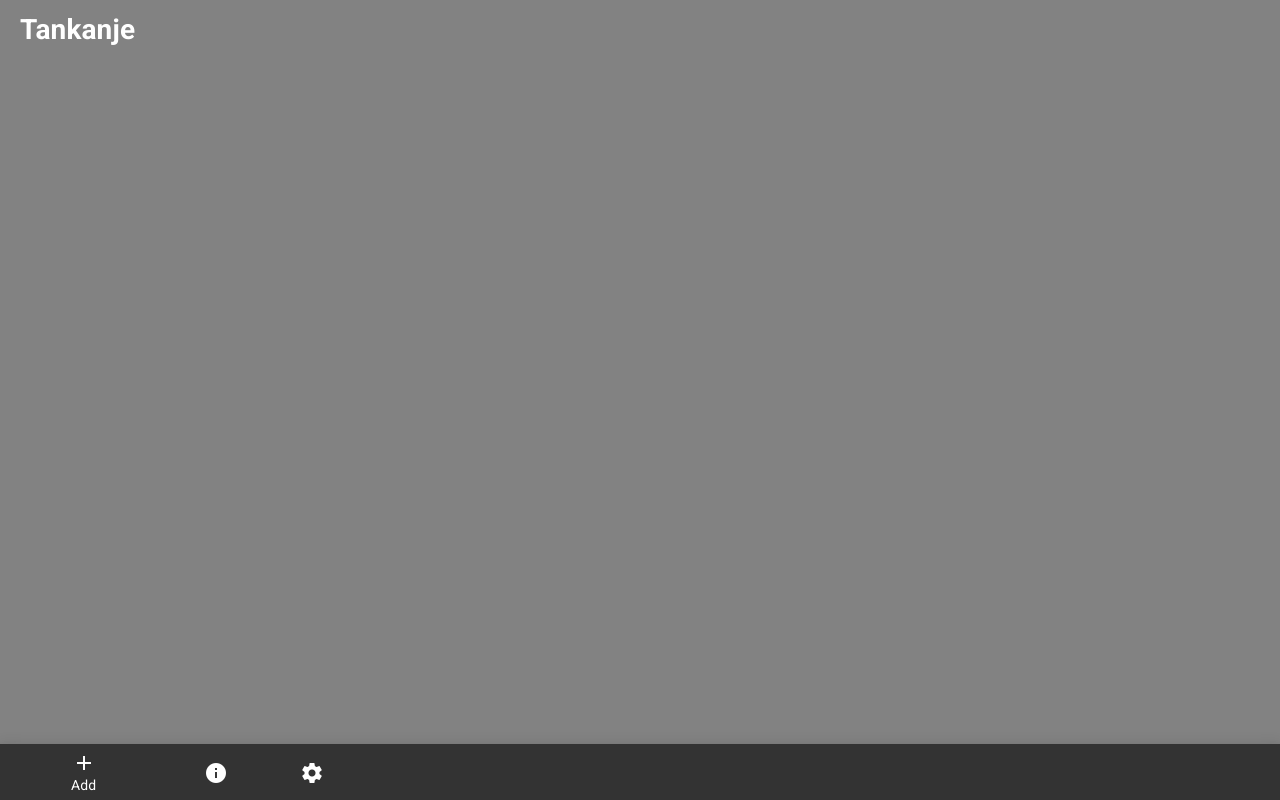
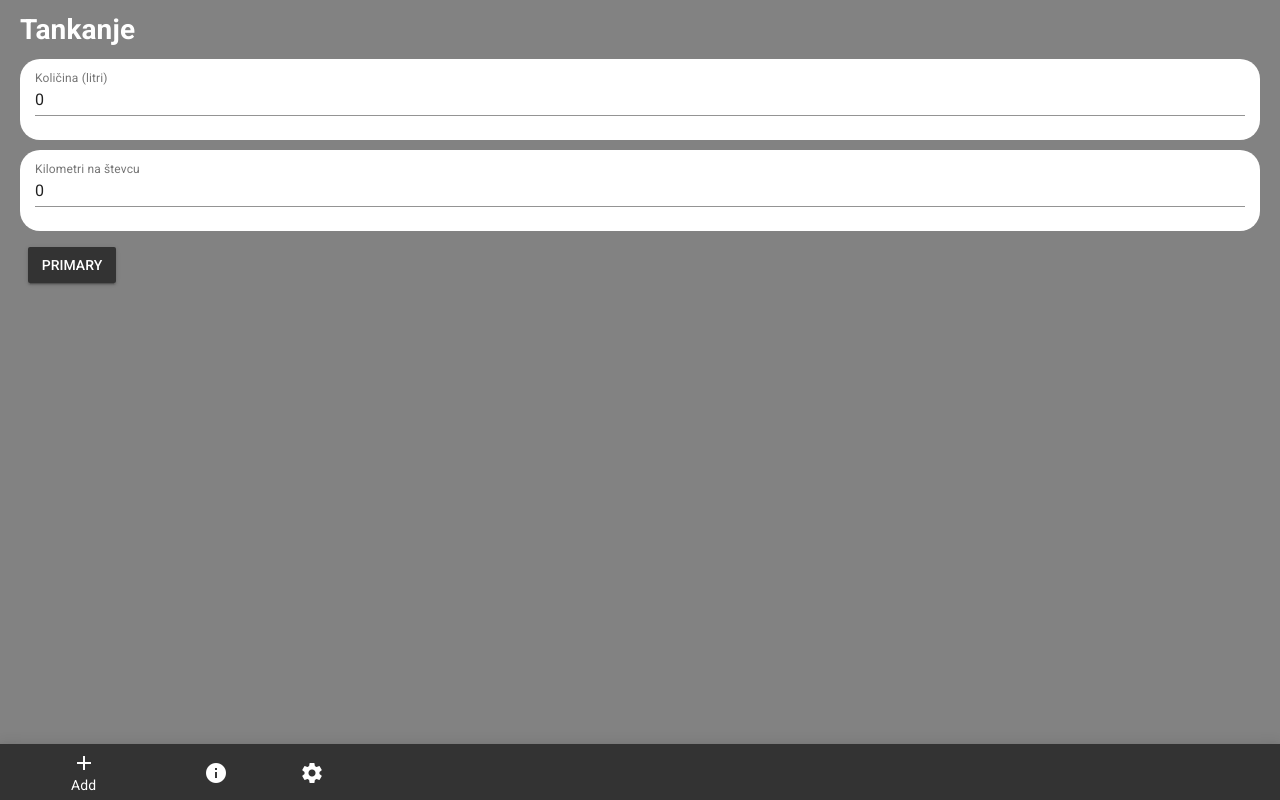
Before and after one commit to jrizmal/mycar, a Vue app: page /add/fuel in a window 1280 px wide. Built offline with nearby package versions, Linux system fonts and the light colour scheme.

Commit message:
test forme

```diff
--- a/src/views/Add_items/AddFuel.vue
+++ b/src/views/Add_items/AddFuel.vue
@@ -1,15 +1,38 @@
 <template>
-   <page-container title="Tankanje">
+  <page-container title="Tankanje">
+    <div class="input-container md-layout-item md-size-100">
+      <md-field>
+        <label>Količina (litri)</label>
+        <md-input type="number" v-model="amount"></md-input>
+      </md-field>
+    </div>
 
+    <div class="input-container md-layout-item md-size-100">
+      <md-field>
+        <label>Kilometri na števcu</label>
+        <md-input type="number" v-model="kilometers"></md-input>
+      </md-field>
+    </div>
+    <md-button class="md-raised md-primary">Primary</md-button>
   </page-container>
 </template>
 
 <script>
 export default {
-
-}
+  data() {
+    return {
+      kilometers: 0,
+      amount: 0,
+    };
+  },
+};
 </script>
 
 <style>
-
+.input-container {
+  background-color: white;
+  border-radius: 20px;
+  padding: 5px 15px 0px 15px;
+  margin-bottom: 10px;
+}
 </style>
```
